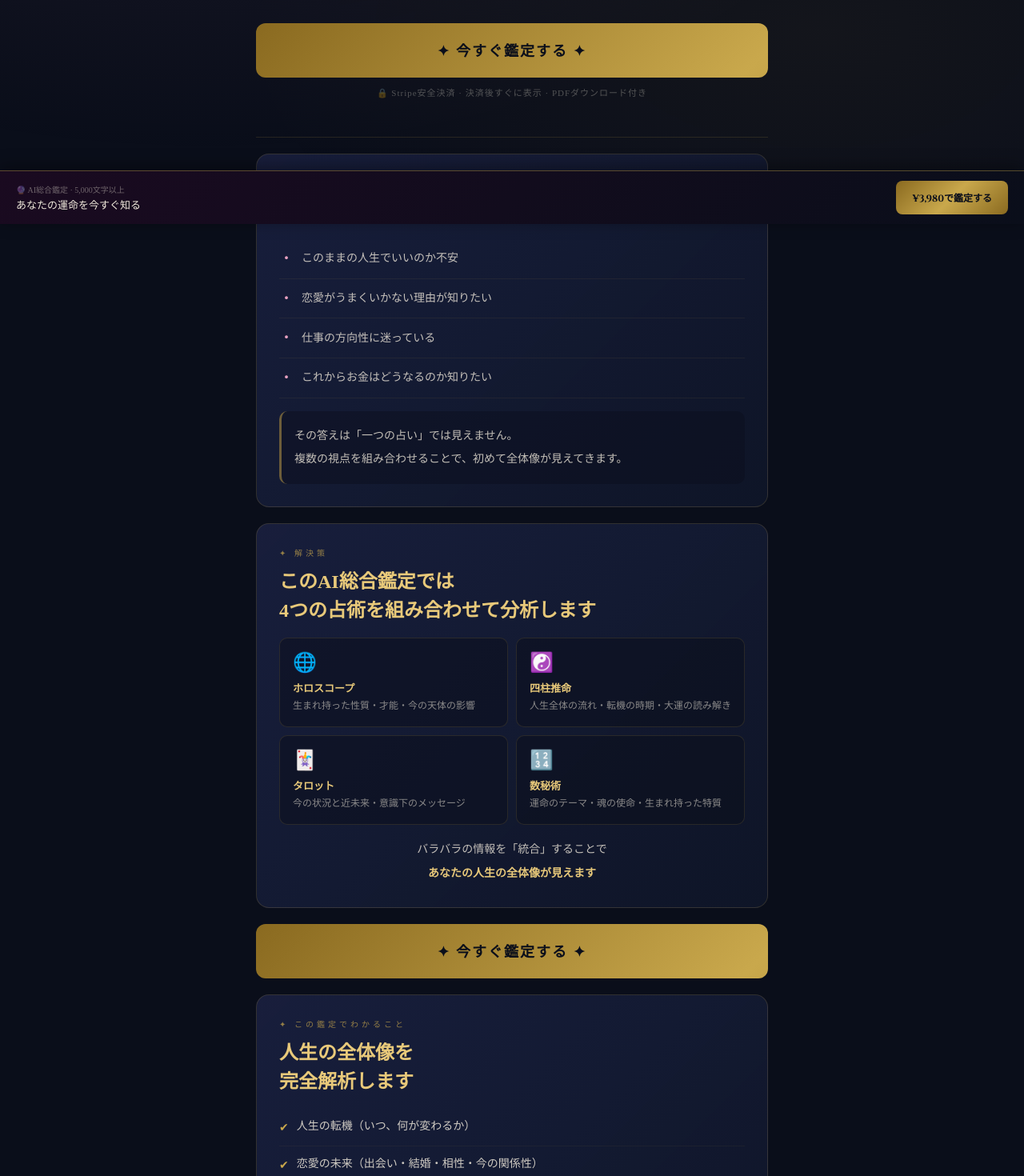
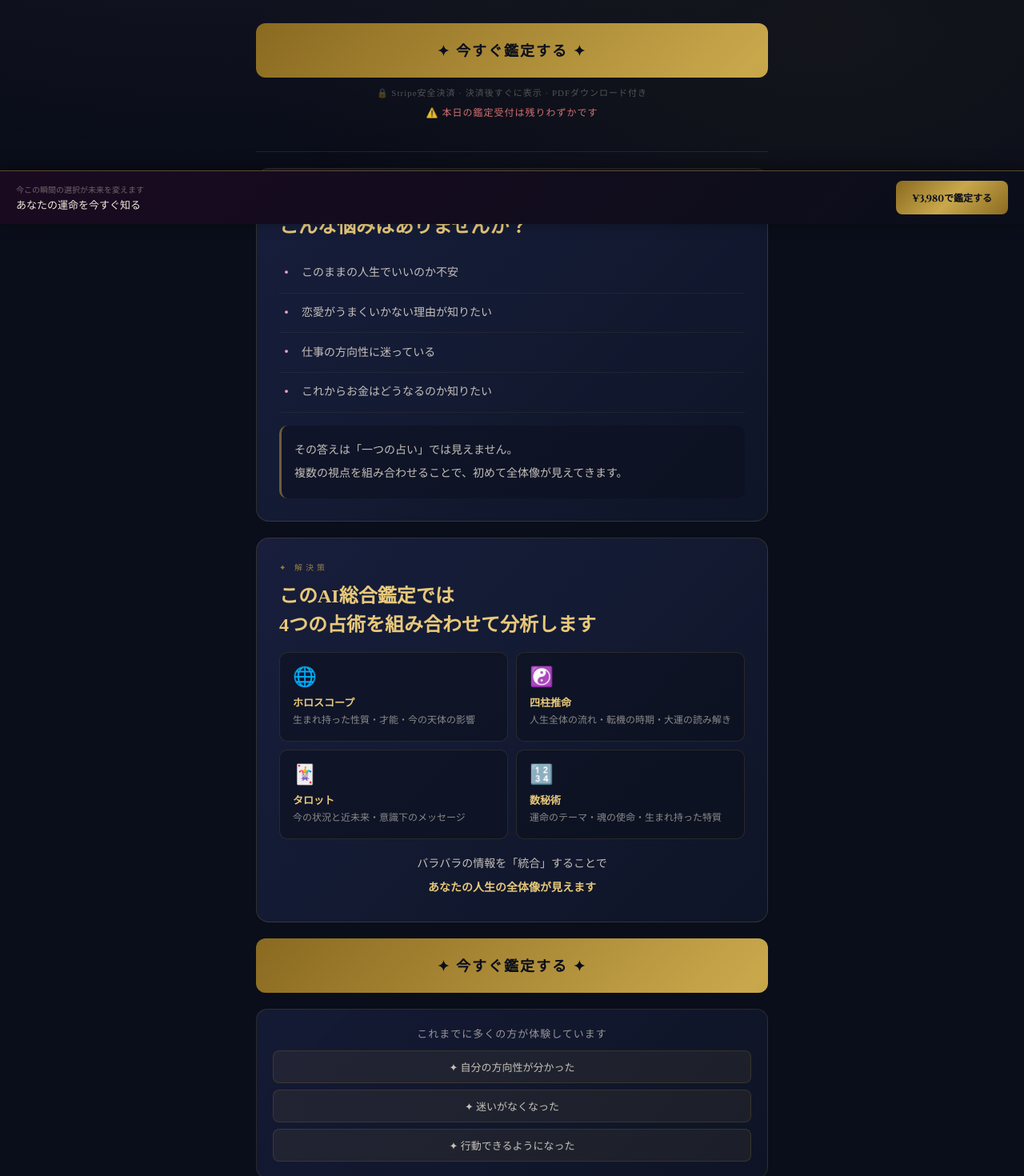
Before and after one commit to sincere1229/sincere1229-twinklelab-next, a Next.js app: page /star/sogo in a window 1280 px wide. Shown: the part 520-1990 px from the top of the page at 80% size. Built offline with nearby package versions, Linux system fonts and the light colour scheme.

Commit message:
Update page.tsx

```diff
--- a/app/star/sogo/page.tsx
+++ b/app/star/sogo/page.tsx
@@ -169,6 +169,7 @@ export default function SogoPage() {
           <div className="price-hero">¥3,980</div>
           <a href="#form-section" className="cta-btn">✦ 今すぐ鑑定する ✦</a>
           <p className="cta-note">🔒 Stripe安全決済 · 決済後すぐに表示 · PDFダウンロード付き</p>
+          <p style={{fontSize:'12px',color:'rgba(232,122,122,0.9)',textAlign:'center',marginTop:'8px',letterSpacing:'1px'}}>⚠️ 本日の鑑定受付は残りわずかです</p>
         </div>
 
         {/* ② 悩み共感 */}
@@ -213,6 +214,16 @@ export default function SogoPage() {
 
         {/* CTA（中間） */}
         <a href="#form-section" className="cta-btn">✦ 今すぐ鑑定する ✦</a>
+
+        {/* 社会的証明 */}
+        <div style={{background:'linear-gradient(135deg,rgba(26,32,64,0.7),rgba(15,22,40,0.8))',border:'1px solid rgba(201,168,76,0.15)',borderRadius:'14px',padding:'20px',margin:'20px 0',textAlign:'center'}}>
+          <p style={{fontSize:'13px',color:'rgba(240,234,220,0.6)',marginBottom:'12px',letterSpacing:'1px'}}>これまでに多くの方が体験しています</p>
+          <div style={{display:'flex',flexDirection:'column',gap:'8px'}}>
+            {['自分の方向性が分かった','迷いがなくなった','行動できるようになった'].map(v => (
+              <div key={v} style={{background:'rgba(201,168,76,0.08)',border:'1px solid rgba(201,168,76,0.15)',borderRadius:'8px',padding:'10px 16px',fontSize:'13px',color:'rgba(240,234,220,0.8)'}}>✦ {v}</div>
+            ))}
+          </div>
+        </div>
 
         {/* ④ 鑑定内容 */}
         <div className="section">
@@ -304,12 +315,18 @@ export default function SogoPage() {
         <div className="section" style={{textAlign:'center'}}>
           <div className="sec-label">✦ 価格</div>
           <div className="price-compare">
+            <p style={{fontSize:'16px',color:'rgba(232,201,122,0.9)',marginBottom:'12px',fontWeight:'500',letterSpacing:'1px'}}>あなたの人生の設計図を知る価格です</p>
             <div className="price-old">通常の対面鑑定レベル：10,000円〜30,000円</div>
             <div className="price-arrow">↓</div>
             <div className="price-main">¥3,980</div>
             <div className="price-sub">PDFダウンロード付き · 即時表示 · 5,000文字以上</div>
           </div>
         </div>
+
+        {/* 感情トリガー */}
+        <p style={{textAlign:'center',fontSize:'15px',color:'rgba(240,234,220,0.85)',margin:'8px 0 16px',lineHeight:'1.9',fontWeight:'500'}}>
+          迷っている今こそ、<br/>あなたの人生が変わるタイミングかもしれません
+        </p>
 
         {/* 感情訴求 */}
         <div className="emotion-box">
@@ -385,6 +402,9 @@ export default function SogoPage() {
             未来は、知った瞬間から変わります
           </p>
         </div>
+        <p style={{textAlign:'center',fontSize:'15px',color:'rgba(240,234,220,0.8)',margin:'0 0 16px',lineHeight:'1.9',fontWeight:'500'}}>
+          ここまで読んだあなたは、<br/>すでに答えに近づいています
+        </p>
         <button className="cta-btn" onClick={handlePay}>✦ 今すぐ鑑定する ✦</button>
 
         <p className="disclaimer">
@@ -399,7 +419,7 @@ export default function SogoPage() {
       {/* 固定CTAバナー */}
       <div className="fixed-cta">
         <div className="fixed-cta-text">
-          <div className="fixed-cta-label">🔮 AI総合鑑定 · 5,000文字以上</div>
+          <div className="fixed-cta-label">今この瞬間の選択が未来を変えます</div>
           <div className="fixed-cta-main">あなたの運命を今すぐ知る</div>
         </div>
         <a href="#form-section" className="fixed-cta-btn">¥3,980で鑑定する</a>
```
